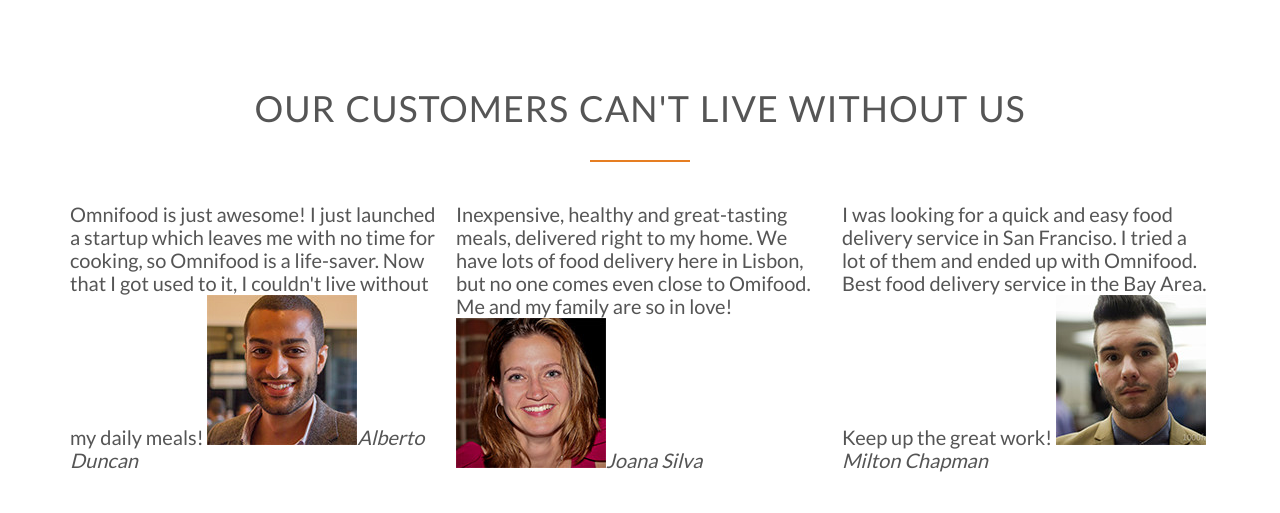
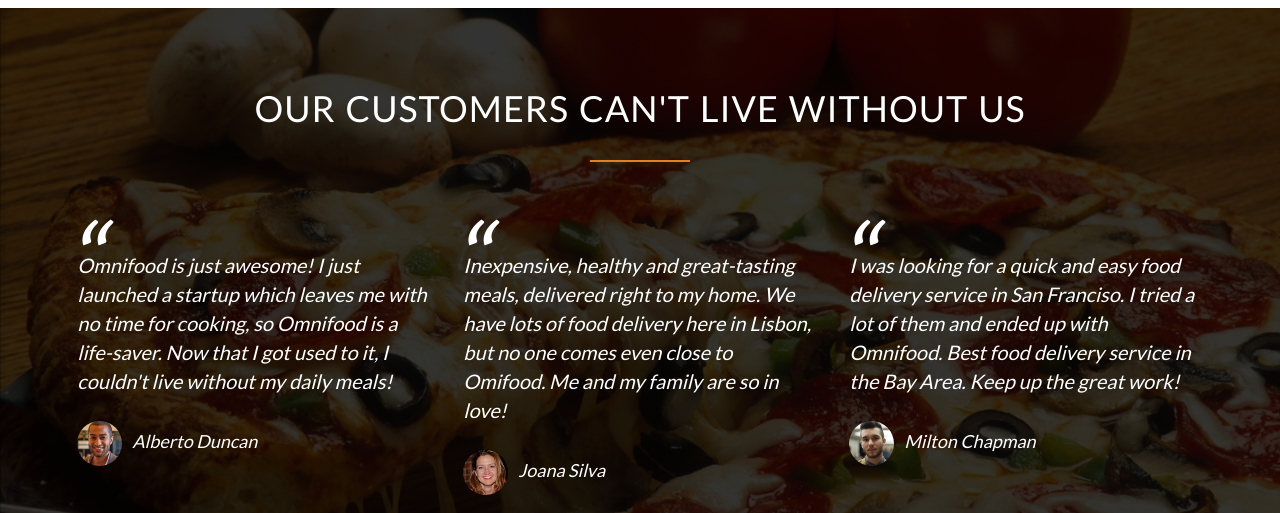
Before and after one commit to gadrian99/OmniFood---Service, a plain HTML site: page index.html in a window 1280 px wide. Shown: the part 3202-3715 px from the top of the page. Before the commit the page ends 3686 px from the top, so only its background shows below. Drawn offline with Linux system fonts and the light colour scheme; files whose address does not match are found by name.

Commit message:
testimonials section

```diff
--- a/resources/css/style.css
+++ b/resources/css/style.css
@@ -182,6 +182,7 @@ header {
     background-size: cover;
     background-position: center;
     height: 100vh;
+    background-attachment: fixed;
 }
 
 .hero-text-box {
@@ -336,3 +337,44 @@ header {
 .city-feature {
     margin-bottom: 5px;
 }
+
+/*-----------------------------------------------------*/
+/* TESTIMONIALS */
+/*-----------------------------------------------------*/
+
+.section-testimonials {
+    background-image: linear-gradient(rgba(0,0,0,0.8), rgba(0,0,0,0.8)), url(../img/back-customers.jpg);
+    background-size: cover;
+    color: white;
+    background-attachment: fixed;
+}
+
+blockquote {
+    padding: 2%;
+    font-style: italic;
+    line-height: 145%;
+    position: relative;
+    margin-top: 40px;
+}
+
+cite {
+    font-size: 90%;
+    margin-top: 25px;
+    display: block;
+}
+
+blockquote:before{
+    content: "\201C";
+    font-size: 500%;
+    display: block;
+    position: absolute;
+    top: 0;
+    left: -5px;
+}
+
+cite img {
+    height: 45px;
+    border-radius: 50%;
+    margin-right: 10px;
+    vertical-align: middle;
+}
```
